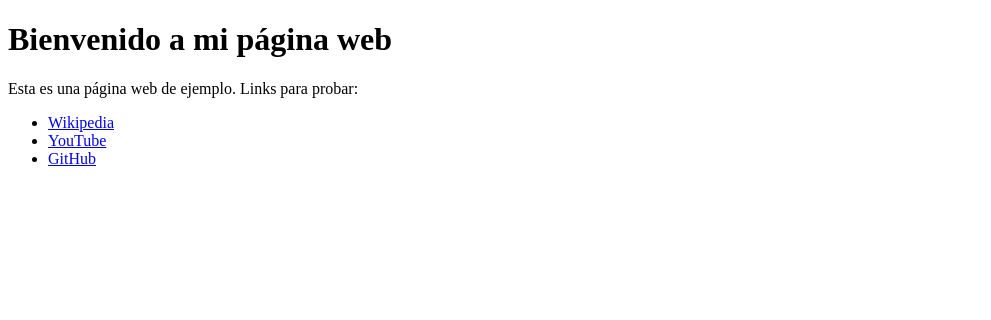
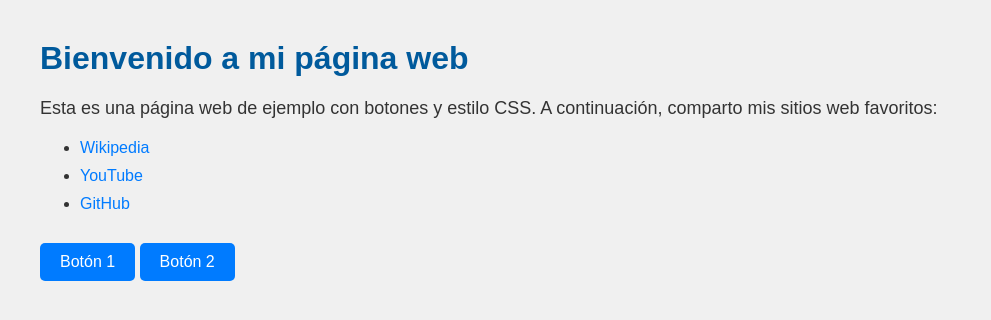
Before and after one commit to Dayanfloo/PruebaPW, a plain HTML site: page index.html in a window 1280 px wide. Shown: the whole page, without its empty margins (0-991 px from the left). Drawn offline with Linux system fonts and the light colour scheme.

Commit message:
Update index.html

```diff
--- a/index.html
+++ b/index.html
@@ -3,15 +3,66 @@
 <head>
     <meta charset="UTF-8">
     <meta name="viewport" content="width=device-width, initial-scale=1.0">
-    <title>Mi página web simple</title>
+    <title>Mi página web con estilo</title>
+    <style>
+        body {
+            font-family: Arial, sans-serif;
+            margin: 40px;
+            background-color: #f0f0f0;
+            color: #333;
+        }
+
+        h1 {
+            color: #005A9C;
+        }
+
+        p {
+            font-size: 18px;
+        }
+
+        ul {
+            margin: 20px 0;
+        }
+
+        li {
+            margin: 10px 0;
+        }
+
+        a {
+            text-decoration: none;
+            color: #007BFF;
+        }
+
+        a:hover {
+            text-decoration: underline;
+        }
+
+        .button {
+            display: inline-block;
+            background-color: #007bff;
+            color: white;
+            padding: 10px 20px;
+            text-decoration: none;
+            margin: 10px 0;
+            border-radius: 5px;
+            transition: background-color 0.3s;
+        }
+
+        .button:hover {
+            background-color: #0056b3;
+        }
+    </style>
 </head>
 <body>
     <h1>Bienvenido a mi página web</h1>
-    <p>Esta es una página web de ejemplo. Links para probar:</p>
+    <p>Esta es una página web de ejemplo con botones y estilo CSS. A continuación, comparto mis sitios web favoritos:</p>
     <ul>
         <li><a href="https://www.wikipedia.org" target="_blank">Wikipedia</a></li>
         <li><a href="https://www.youtube.com" target="_blank">YouTube</a></li>
         <li><a href="https://www.github.com" target="_blank">GitHub</a></li>
     </ul>
+
+    <a href="#" class="button">Botón 1</a>
+    <a href="#" class="button">Botón 2</a>
 </body>
 </html>
```
